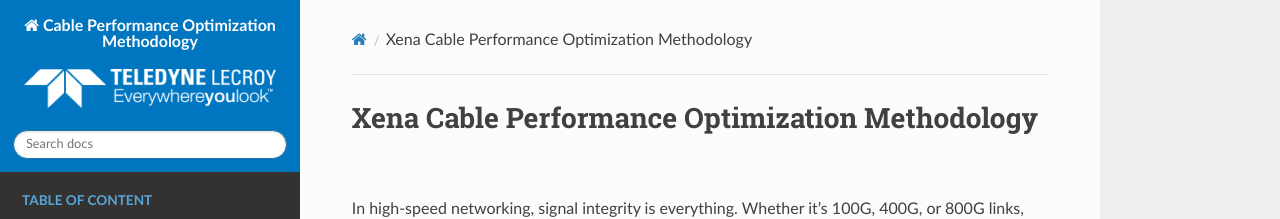
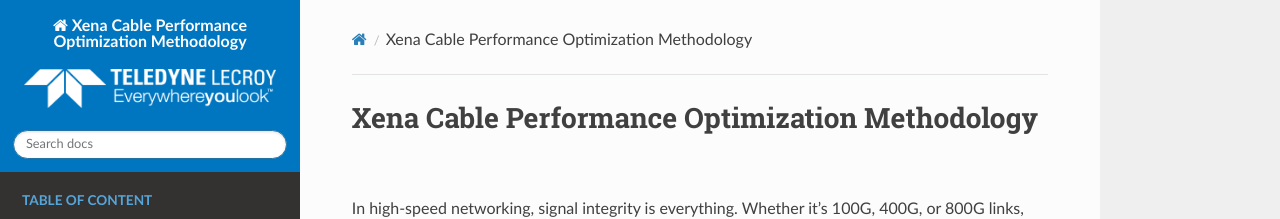
Before and after one commit to xenanetworks/cable-perf-test-suite, a Sphinx documentation site: the page built from docs/source/index.rst, in a window 1280 px wide. Shown: the top 219 px of the page. Built offline with Sphinx 7.4.7 and the Read the Docs theme 3.1.0, drawn with Linux system fonts in a browser that asks for light colours; part of the change alters nothing that is shown.

Commit message:
Update doc conf

```diff
--- a/docs/source/conf.py
+++ b/docs/source/conf.py
@@ -45,11 +45,11 @@ def get_short_version(rel_path):
 company = f"Teledyne LeCroy Xena"
 year = datetime.datetime.today().year
 month = datetime.datetime.today().month
-project = f"Cable Performance Optimization Methodology"
+project = f"Xena Cable Performance Optimization Methodology"
 copyright = f"{year}, {company}"
 author = company
-title = f"Cable Performance Optimization Methodology"
-output_basename = f"xena_cable_perf_optimoization_suite_doc"
+title = f"Xena Cable Performance Optimization Methodology"
+output_basename = f"xoa_cpom_doc"
 
 # The full version, including alpha/beta/rc tags.
 release = get_version("../../xoa_cpom/__init__.py")
```
